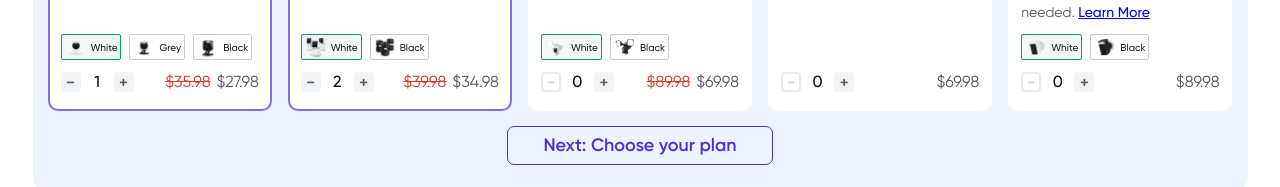
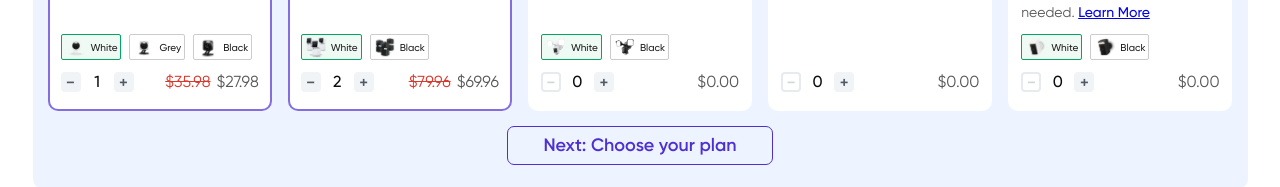
Before and after one commit to OmarElmoez/bundle-builder, a React (Vite) app: page / in a window 1280 px wide. Shown: the part 444-631 px from the top of the page. Built offline with nearby package versions, Linux system fonts and the light colour scheme.

Commit message:
fix price calculation for product card

```diff
--- a/src/App.tsx
+++ b/src/App.tsx
@@ -1,8 +1,12 @@
 import BuilderAccordion from "@/components/BuilderAccordion";
+import ReviewSection from "@/components/ReviewSection";
 
 const App = () => {
   return (
-    <BuilderAccordion />
+    <div className="max-w-303.75 mx-auto">
+      <BuilderAccordion />
+      <ReviewSection />
+    </div>
   );
 };
 
--- a/src/components/BuilderAccordion.tsx
+++ b/src/components/BuilderAccordion.tsx
@@ -18,7 +18,7 @@ const BuilderAccordion = () => {
   };
 
   return (
-    <div className="max-w-303.75 mx-auto mt-10 overflow-hidden bg-white space-y-3.25">
+    <div className="mt-10 overflow-hidden bg-white space-y-3.25">
       {BUILDER_STEPS.map((step, index) => {
         const nextStep = BUILDER_STEPS[index + 1];
 
--- a/src/components/ProductCard.tsx
+++ b/src/components/ProductCard.tsx
@@ -26,6 +26,14 @@ const ProductCard = ({ product, categoryKey }) => {
   const currentQuantity = useBuilderStore(
     (state) => state.selections[categoryKey]?.[activeKey] || 0
   );
+  const unitSalePrice = Number(product.salePrice ?? 0);
+  const lineSalePrice = Number((unitSalePrice * currentQuantity).toFixed(2));
+  const hasOriginalPrice = typeof product.originalPrice === "number";
+  const lineOriginalPrice = hasOriginalPrice
+    ? Number((product.originalPrice * currentQuantity).toFixed(2))
+    : null;
+
+  const formatPrice = (value) => `$${Number(value).toFixed(2)}`;
 
   return (
     <article
@@ -126,13 +134,13 @@ const ProductCard = ({ product, categoryKey }) => {
           </div>
 
           <div className="flex items-center gap-1.5 text-right">
-            {product.originalPrice && (
+            {hasOriginalPrice && lineOriginalPrice > lineSalePrice && currentQuantity > 0 && (
               <span className="text-[16px] text-[#D8392B] line-through">
-                ${product.originalPrice}
+                {formatPrice(lineOriginalPrice)}
               </span>
             )}
             <span className="text-[16px] text-[#575757]">
-              ${product.salePrice}
+              {formatPrice(lineSalePrice)}
             </span>
           </div>
         </footer>
--- a/src/store/useBuilderStore.ts
+++ b/src/store/useBuilderStore.ts
@@ -76,7 +76,9 @@ const useBuilderStore = create(
                 ? product.variants.find(v => v.color === variantColor)
                 : null;
 
-              const originalPrice = "originalPrice" in product ? product.originalPrice : product.salePrice;
+              const originalPrice = "originalPrice" in product
+                ? product.originalPrice
+                : null;
 
               lineItems.push({
                 key: itemKey,
@@ -100,7 +102,8 @@ const useBuilderStore = create(
       getProductTotalQuantity: (category, productId) => {
         const categoryItems = get().selections[category] || {};
         return Object.entries(categoryItems).reduce((total, [key, qty]) => {
-          return key.startsWith(productId) ? total + qty : total;
+          const isSameProduct = key === productId || key.startsWith(`${productId}::`);
+          return isSameProduct ? total + qty : total;
         }, 0);
       },
 
```
